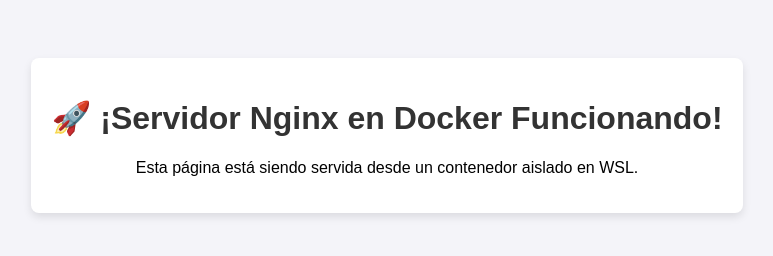
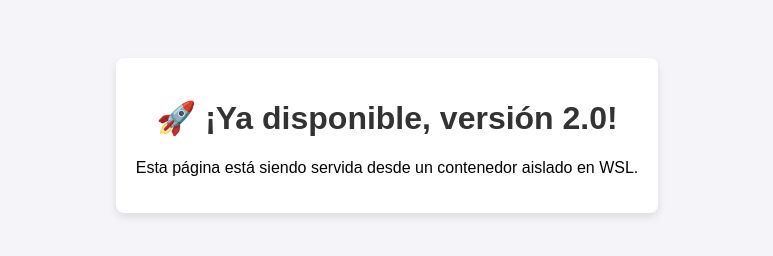
Before and after one commit to asamitaka13/mi-sitio-web, a plain HTML site: page index.html in a window 1280 px wide. Shown: the whole page, without its empty margins (253-1026 px from the left). Drawn offline with Linux system fonts and the light colour scheme.

Commit message:
Versión 2.0

```diff
--- a/index.html
+++ b/index.html
@@ -12,7 +12,7 @@
 </head>
 <body>
     <div class="card">
-        <h1>🚀 ¡Servidor Nginx en Docker Funcionando!</h1>
+        <h1>🚀 ¡Ya disponible, versión 2.0!</h1>
         <p>Esta página está siendo servida desde un contenedor aislado en WSL.</p>
     </div>
 </body>
```
